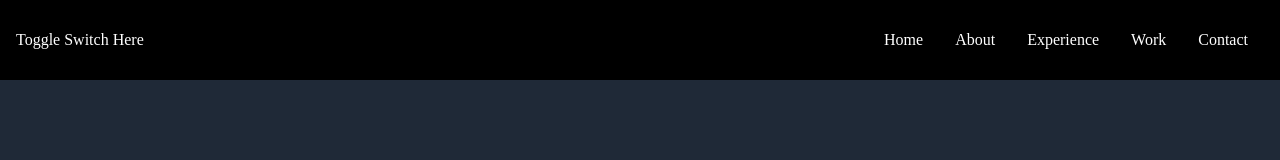
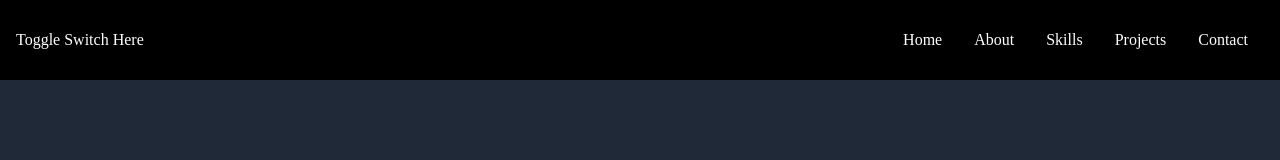
Before and after one commit to imsid22/imsid22.github.io, a React (Create React App) app in the folder portfolio/: page / in a window 1280 px wide. Shown: the top 160 px of the page. Built offline with nearby package versions, Linux system fonts and the light colour scheme; the HTML template or start-up script is replaced by a standard one.

Commit message:
fix: Renamed some section titles

```diff
--- a/portfolio/src/components/NavBar.jsx
+++ b/portfolio/src/components/NavBar.jsx
@@ -19,8 +19,8 @@ const NavBar = () => {
         <ul className='hidden md:flex'>
             <li className='cursor-pointer hover:scale-105 duration-200'>Home</li>
             <li className='cursor-pointer hover:scale-105 duration-200'>About</li>
-            <li className='cursor-pointer hover:scale-105 duration-200'>Experience</li>
-            <li className='cursor-pointer hover:scale-105 duration-200'>Work</li>
+            <li className='cursor-pointer hover:scale-105 duration-200'>Skills</li>
+            <li className='cursor-pointer hover:scale-105 duration-200'>Projects</li>
             <li className='cursor-pointer hover:scale-105 duration-200'>Contact</li>
         </ul>
 
@@ -35,8 +35,8 @@ const NavBar = () => {
         <ul className={!nav ? 'hidden' : 'absolute top-0 left-0 w-full h-screen bg-black flex flex-col justify-center items-center'}>
             <li className='py-6 text-4xl cursor-pointer hover:scale-105 duration-200'>Home</li>
             <li className='py-6 text-4xl cursor-pointer hover:scale-105 duration-200'>About</li>
-            <li className='py-6 text-4xl cursor-pointer hover:scale-105 duration-200'>Experience</li>
-            <li className='py-6 text-4xl cursor-pointer hover:scale-105 duration-200'>Work</li>
+            <li className='py-6 text-4xl cursor-pointer hover:scale-105 duration-200'>Skills</li>
+            <li className='py-6 text-4xl cursor-pointer hover:scale-105 duration-200'>Projects</li>
             <li className='py-6 text-4xl cursor-pointer hover:scale-105 duration-200'>Contact</li>
         </ul>
 
```
